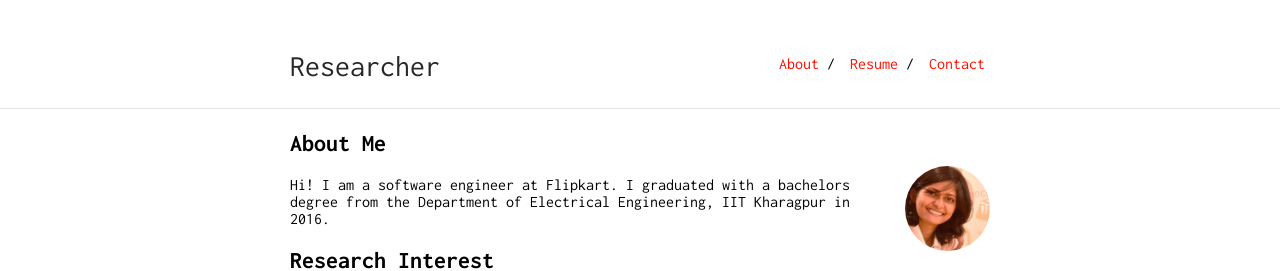
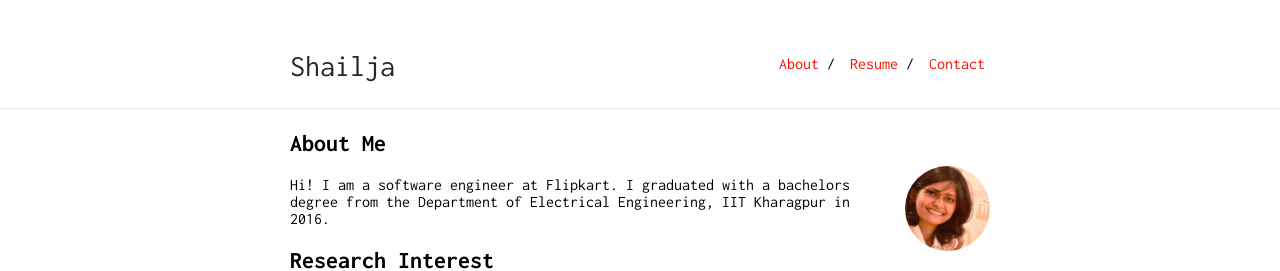
Before and after one commit to s-shailja/shailja.github.io, a Jekyll site: the page built from index.md, in a window 1280 px wide. Shown: the top 271 px of the page. Built offline with Jekyll 4.4.1, drawn with Linux system fonts in a browser that asks for light colours; our own code applies the rules of GitHub Pages for plain Markdown files.

```diff
--- a/_config.yml
+++ b/_config.yml
@@ -1,4 +1,4 @@
-title: Researcher
+title: Shailja
 url: "https://shailjasah.github.io"
 # baseurl: "/researcher"
 
```
Also changed, not shown: 1 other file.
